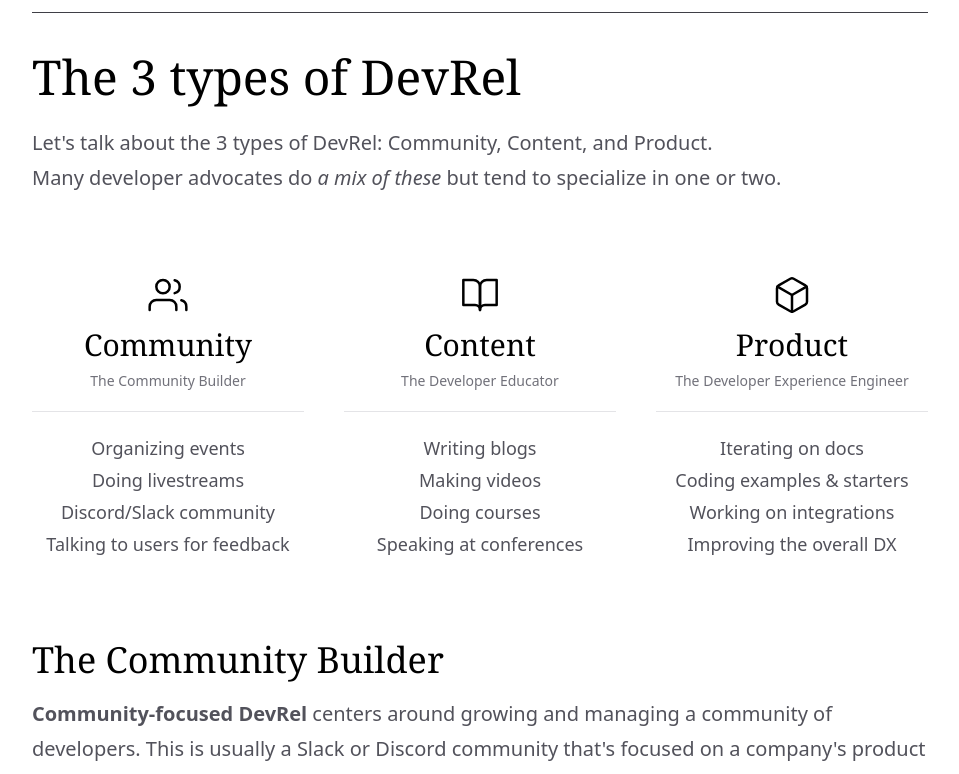
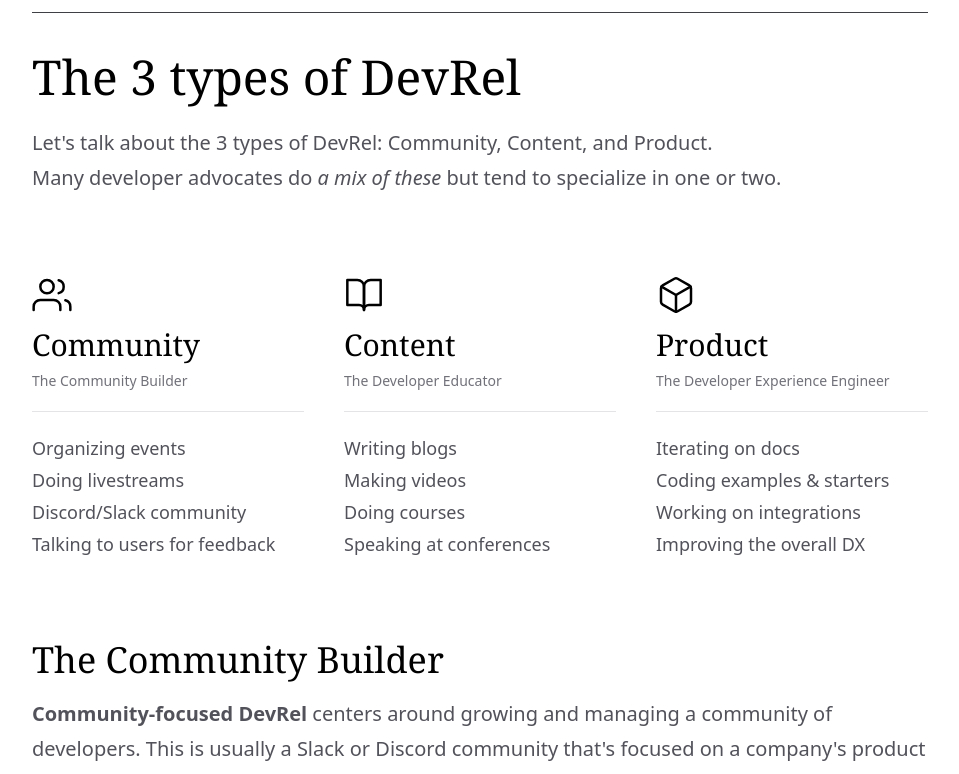
Before and after one commit to Nutlope/whatisdevrel, a Next.js app: page / in a window 1280 px wide. Shown: the part 608-1382 px from the top of the page, without its empty margins (160-1119 px from the left). Built offline with nearby package versions, Linux system fonts and the light colour scheme.

Commit message:
More Pillars cleanup

```diff
--- a/components/ThreePillars.js
+++ b/components/ThreePillars.js
@@ -40,12 +40,12 @@ export default function ThreePillars() {
       {pillarsOfDevRel.map((pillar, i) => {
         return (
           <div
-            className="transform overflow-hidden rounded-lg py-10 text-center shadow-none transition duration-200 ease-in hover:scale-105 hover:shadow-2xl"
+            className="transform overflow-hidden rounded-lg py-10 shadow-none transition duration-200 ease-in hover:scale-105 hover:shadow-2xl"
             key={i}
           >
             {/* Icon */}
             <div
-              className="title mb-3 flex items-center justify-center"
+              className="title mb-3"
               dangerouslySetInnerHTML={{ __html: pillar.icon }}
             />
 
```
